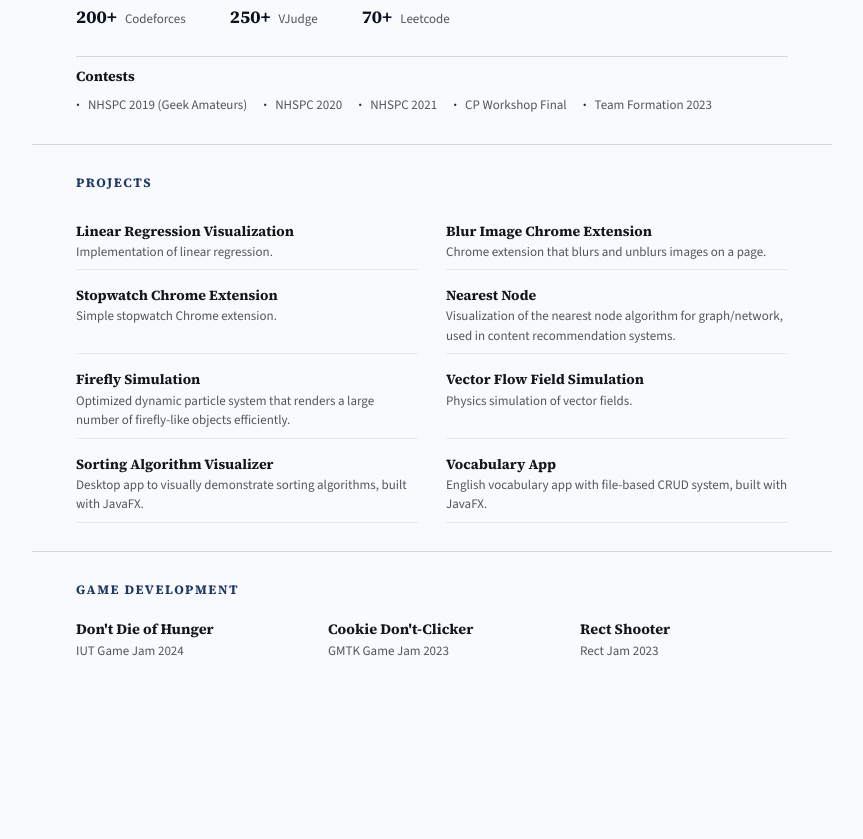
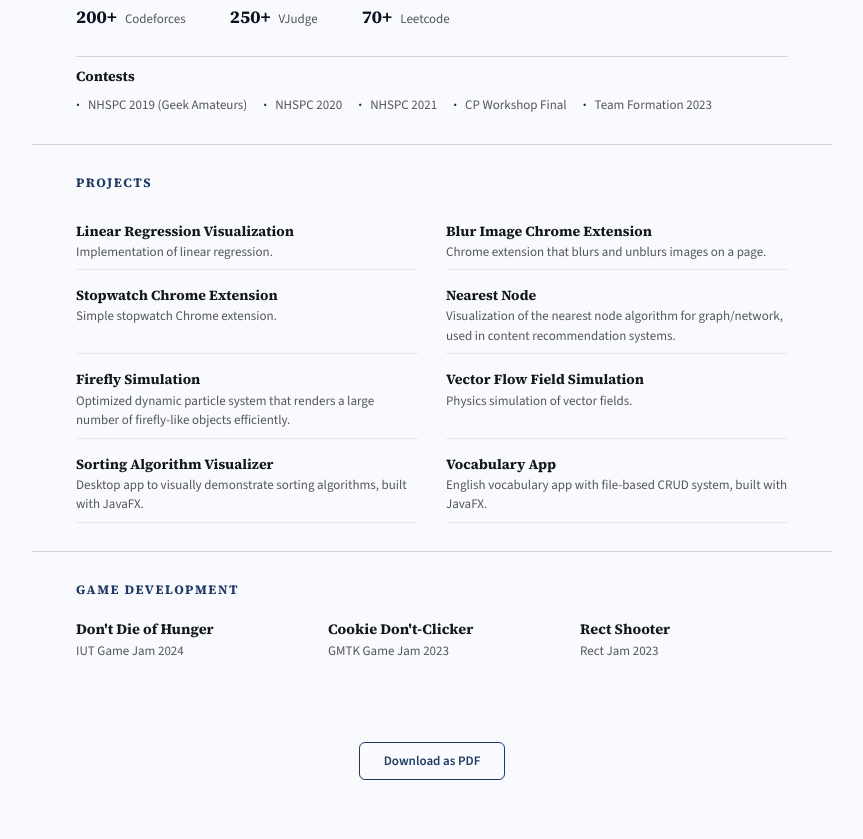
Before and after one commit to Zimquadery/HTML_portfolio, a plain HTML site: page index.html in a window 1280 px wide. Shown: the part 1074-1913 px from the top of the page, without its empty margins (208-1071 px from the left). Before the commit the page ends 1820 px from the top, so only its background shows below. Drawn offline with nearby package versions, Linux system fonts and the light colour scheme.

Commit message:
download button

```diff
--- a/index.html
+++ b/index.html
@@ -234,6 +234,12 @@
                     </div>
                 </section>
             </main>
+
+            <footer class="pdf-footer">
+                <button type="button" class="pdf-btn" onclick="window.print()">
+                    Download as PDF
+                </button>
+            </footer>
         </div>
     </body>
 </html>
--- a/style.css
+++ b/style.css
@@ -345,6 +345,38 @@ a:focus-visible {
     }
 }
 
+.pdf-footer {
+    text-align: center;
+    padding: var(--space-xl) var(--space-xl) var(--space-2xl);
+}
+
+.pdf-btn {
+    font-family: var(--font-body);
+    font-size: 0.8125rem;
+    font-weight: 600;
+    color: var(--accent);
+    background: transparent;
+    border: 1px solid var(--accent);
+    border-radius: 6px;
+    padding: 0.6rem 1.5rem;
+    cursor: pointer;
+    transition: background 0.2s var(--ease-out), color 0.2s var(--ease-out);
+}
+
+.pdf-btn:hover {
+    background: var(--accent);
+    color: var(--text-on-dark);
+}
+
+.pdf-btn:active {
+    opacity: 0.75;
+}
+
+.pdf-btn:focus-visible {
+    outline: 2px solid var(--accent);
+    outline-offset: 2px;
+}
+
 @media print {
     body {
         padding: 0;
@@ -426,4 +458,8 @@ a:focus-visible {
     .cp-contests li {
         color: #555;
     }
+
+    .pdf-footer {
+        display: none;
+    }
 }
```
